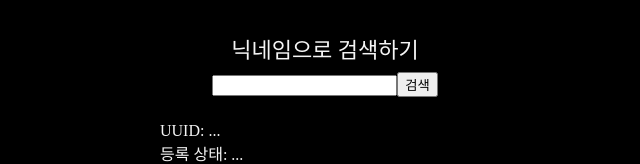
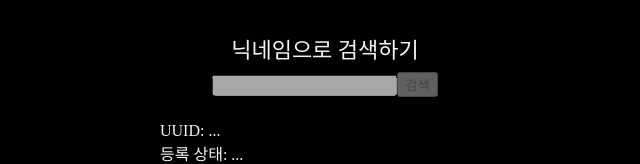
Before and after one commit to KRBW/krbw-ranking-players, a Next.js app: page / in a window 1280 px wide. Shown: the top 164 px of the page, without its empty margins (315-955 px from the left). Built offline with nearby package versions, Linux system fonts and the light colour scheme; no server answers.

Commit message:
UUID 리스트 불러오기 전에 검색 비활성화

```diff
--- a/src/pages/index.tsx
+++ b/src/pages/index.tsx
@@ -62,8 +62,9 @@ export default function Home() {
           <S.SearchForm onSubmit={handleSearchBtn}>
             <S.SearchInput
               onChange={(event) => setInputNick(event.target.value)}
+              disabled={uuidList.length === 0}
             />
-            <S.SearchBtn>검색</S.SearchBtn>
+            <S.SearchBtn disabled={uuidList.length === 0}>검색</S.SearchBtn>
           </S.SearchForm>
           <S.SearchResultWrapper>
             <S.SearchResultText1>{`UUID: ${
```
